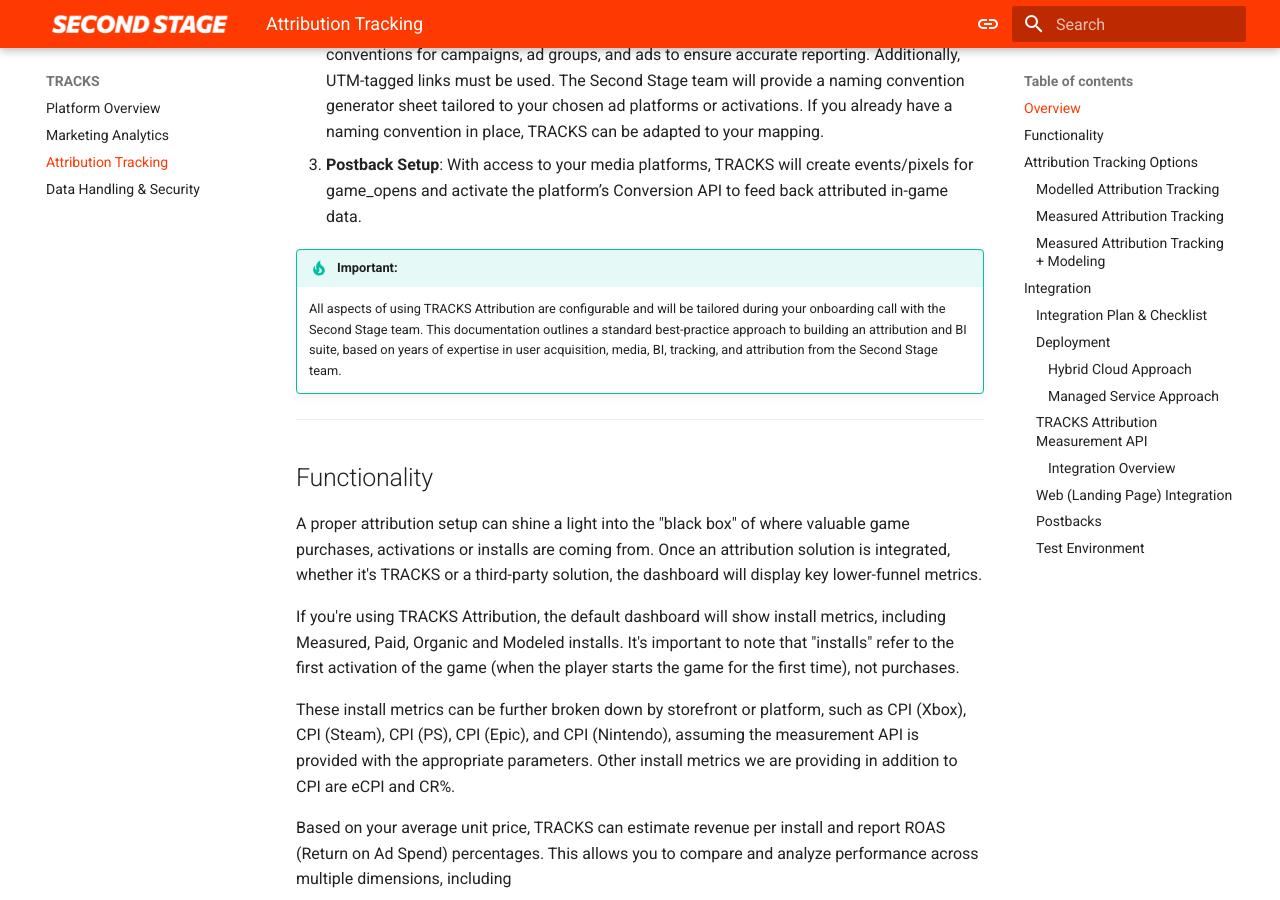
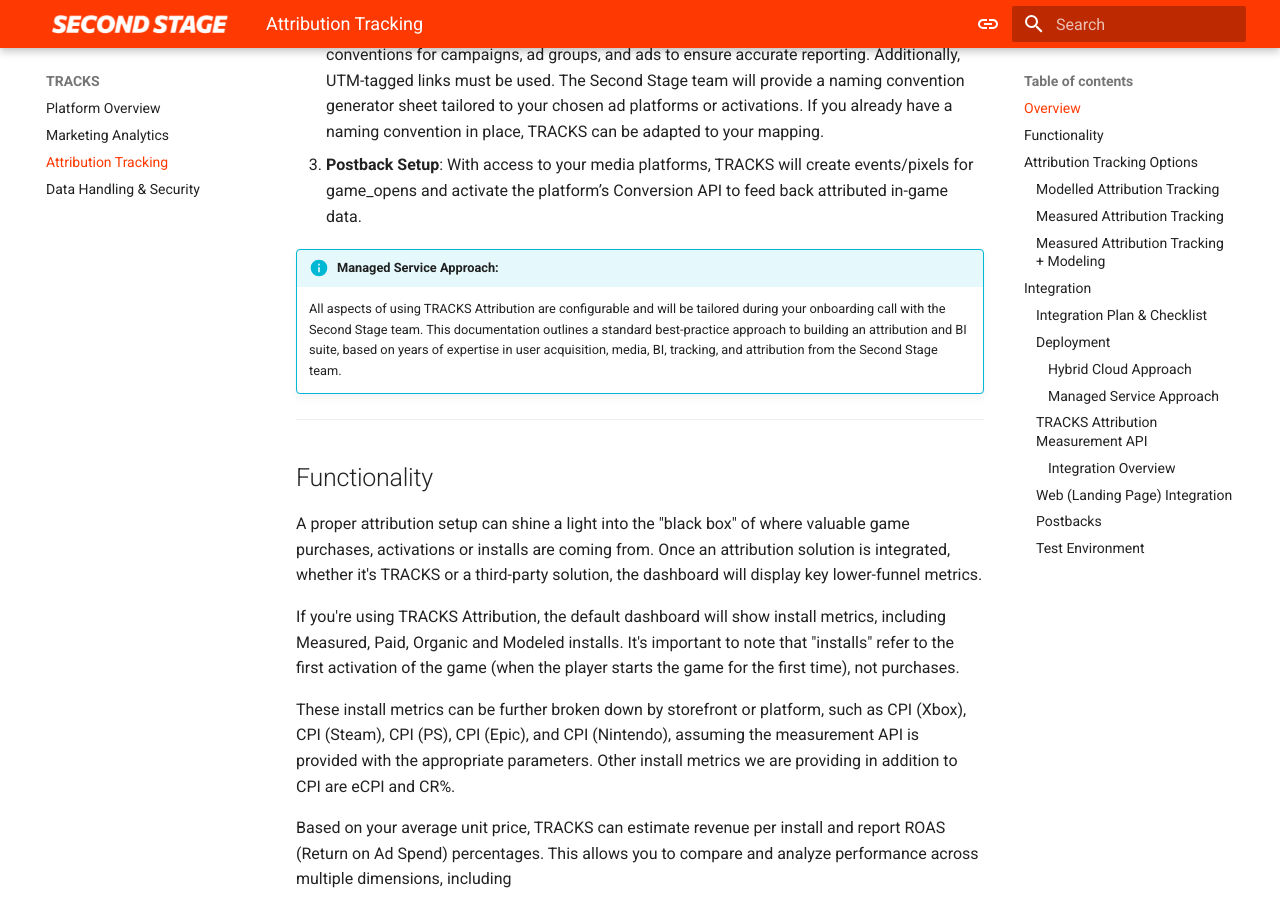
Before and after one commit to secondstage-io/tracks-documentation, an MkDocs documentation site: the page built from docs/tracks/attribution-tracking.md, in a window 1280 px wide and 900 px high, scrolled down 531 px. Built offline with MkDocs 1.6.1 and Material for MkDocs 9.7.7, drawn with Linux system fonts in a browser that asks for light colours.

Commit message:
Update attribution-tracking.md
more formatting

```diff
--- a/docs/tracks/attribution-tracking.md
+++ b/docs/tracks/attribution-tracking.md
@@ -8,7 +8,7 @@
 2. **Ad Operations Support**: Once attribution tracking is verified, the Second Stage team will assist with media platform integrations. This process requires adherence to specific naming conventions for campaigns, ad groups, and ads to ensure accurate reporting. Additionally, UTM-tagged links must be used. The Second Stage team will provide a naming convention generator sheet tailored to your chosen ad platforms or activations. If you already have a naming convention in place, TRACKS can be adapted to your mapping.
 3. **Postback Setup**: With access to your media platforms, TRACKS will create events/pixels for game\_opens and activate the platform’s Conversion API to feed back attributed in-game data.
 
-!!! tip "Important:"
+!!! info "Managed Service Approach:"
 
     All aspects of using TRACKS Attribution are configurable and will be tailored during your onboarding call with the Second Stage team. This documentation outlines a standard best-practice approach to building an attribution and BI suite, based on years of expertise in user acquisition, media, BI, tracking, and attribution from the Second Stage team.
 
```
